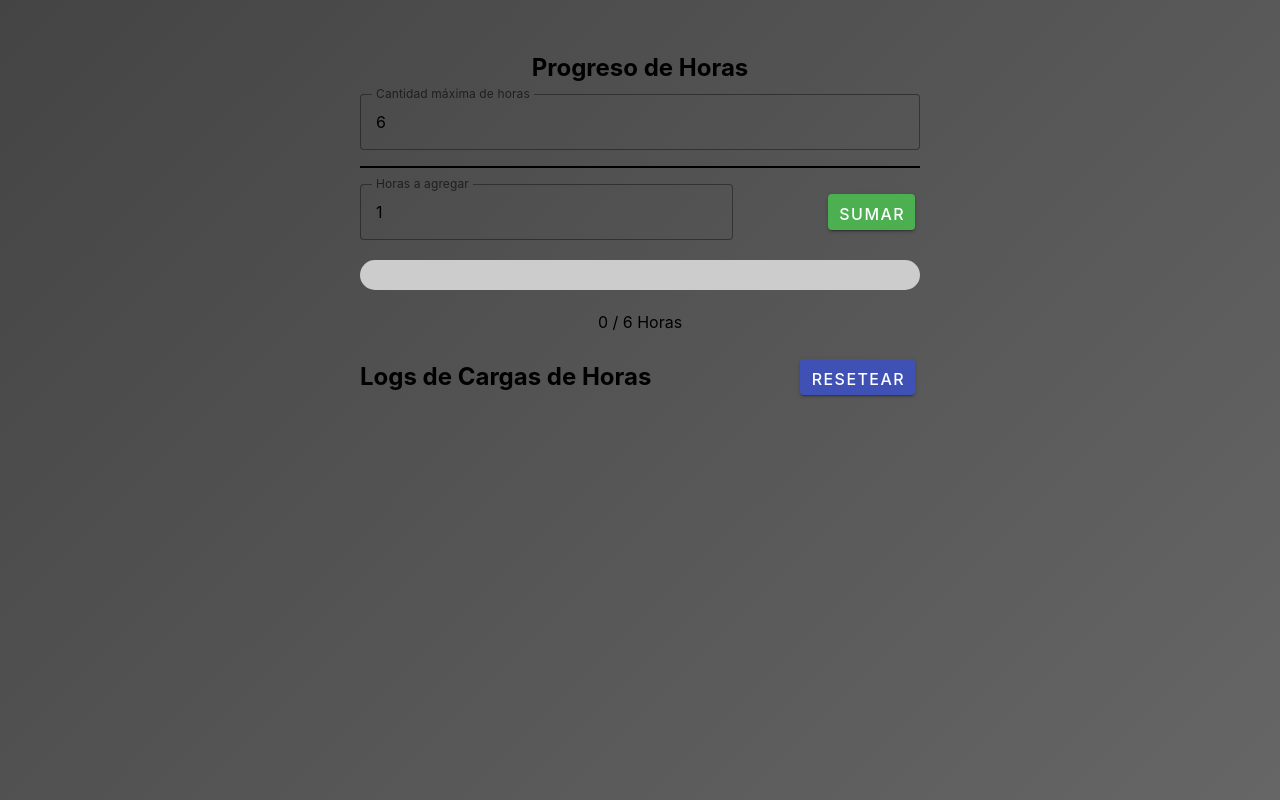
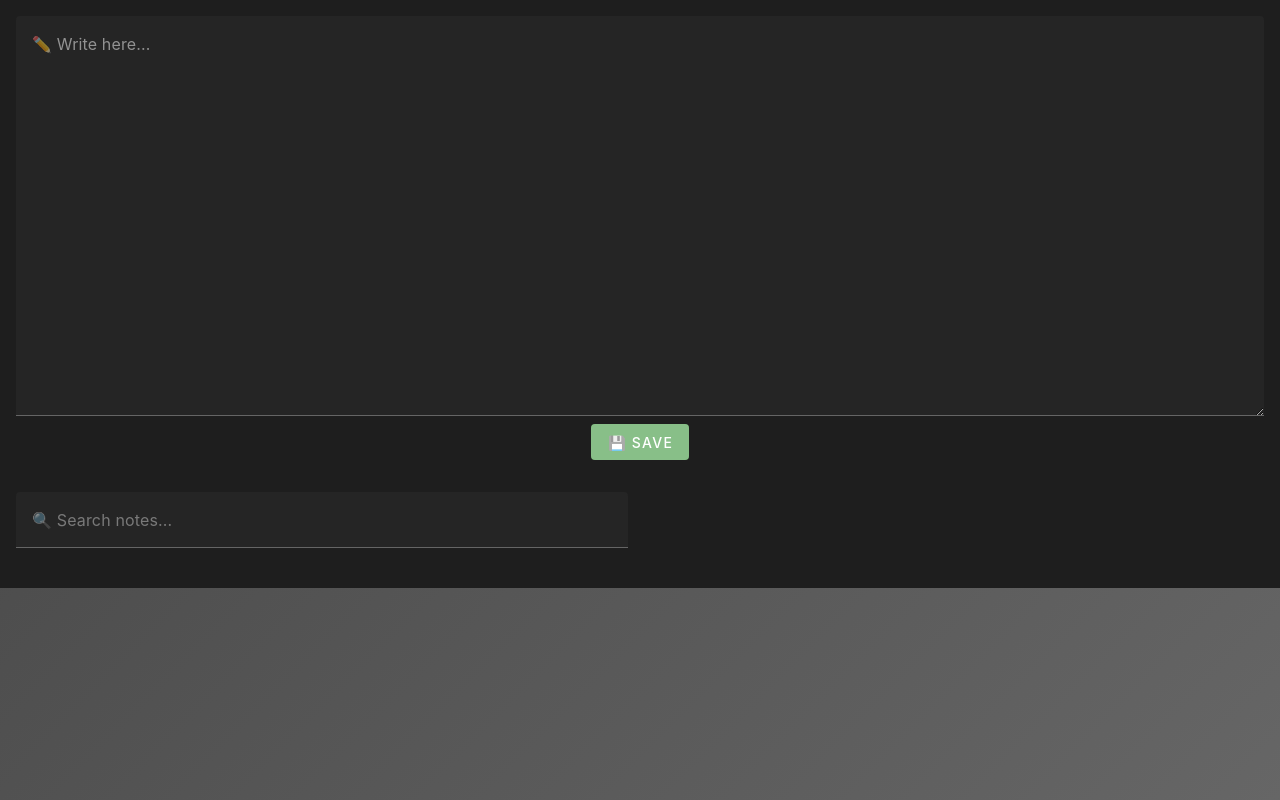
Before and after one commit to LucasJappert/online-notes, a Vue app: page / in a window 1280 px wide. Built offline with nearby package versions, Linux system fonts and the light colour scheme.

Commit message:
some improvements

```diff
--- a/index.html
+++ b/index.html
@@ -3,9 +3,9 @@
 
 <head>
   <meta charset="UTF-8" />
-  <link rel="icon" type="image/svg+xml" href="/vite.svg" />
+  <link rel="icon" type="image/svg+xml" href="/notepad.svg" />
   <meta name="viewport" content="width=device-width, initial-scale=1.0" />
-  <title>Progress app</title>
+  <title>My Notepad</title>
 </head>
 
 <body>
--- a/src/plugins/vuetify.ts
+++ b/src/plugins/vuetify.ts
@@ -1,10 +1,40 @@
 // src/plugins/vuetify.ts
-import { createVuetify } from "vuetify";
-
+import { createVuetify } from 'vuetify';
 import * as directives from 'vuetify/directives';
 import * as components from 'vuetify/components';
+
+const theme = {
+    themes: {
+        light: {
+            colors: {
+                primary: '#1976D2',
+                secondary: '#424242',
+                accent: '#82B1FF',
+                error: '#FF5252',
+                info: '#2196F3',
+                success: '#4CAF50',
+                warning: '#FFC107',
+            },
+        },
+        dark: {
+            colors: {
+                primary: '#228822',
+                secondary: '#424242',
+                accent: '#82B1FF',
+                error: '#FF5252',
+                info: '#2196F3',
+                success: '#4CAF50',
+                warning: '#FFC107',
+            },
+        },
+    },
+};
 
 export default createVuetify({
     components,
     directives,
+    theme: {
+        defaultTheme: 'dark', // Establecer el tema predeterminado
+        themes: theme.themes,
+    },
 });
--- a/src/router/index.ts
+++ b/src/router/index.ts
@@ -3,7 +3,7 @@ import { createRouter, createWebHistory } from 'vue-router';
 const routes: Array<any> = [
     {
         name: "Home",
-        path: "/",
+        path: "/home",
         component: () => import("../views/Home.vue"),
     },
     {
@@ -12,7 +12,7 @@ const routes: Array<any> = [
     },
     {
         name: "Notepad",
-        path: "/notes",
+        path: "/",
         component: () => import("../views/MyNotepad.vue"),
     }
 ];
--- a/src/styles/main.scss
+++ b/src/styles/main.scss
@@ -22,3 +22,33 @@ body {
 .v-input__details {
     display: none !important;
 }
+
+/* Estiliza la barra de scroll */
+::-webkit-scrollbar {
+    width: 8px;
+    /* Cambia el tamaño aquí para hacerla más fina */
+}
+
+/* Estiliza la parte de la barra (track) */
+::-webkit-scrollbar-track {
+    background: #333;
+    /* Color de fondo de la barra */
+}
+
+/* Estiliza el "pulgar" (la parte móvil) */
+::-webkit-scrollbar-thumb {
+    background-color: green;
+    /* Cambia el color aquí para hacerla verde */
+    border-radius: 10px;
+    /* Bordes redondeados */
+    border: 2px solid #333;
+    /* Espacio entre la barra y el track */
+}
+
+textarea {
+    color: #ffffff !important;
+    height: 50vh !important;
+}
+.v-btn.outlined {
+    border: 1px solid currentColor;
+}
--- a/src/views/MyNotepad.vue
+++ b/src/views/MyNotepad.vue
@@ -1,34 +1,34 @@
 <template>
-    <v-container class="dark-theme">
+    <v-container class="dark-theme" fluid>
         <v-row>
             <v-col cols="12">
-                <h1 class="title">📝 Current Note</h1>
-                <v-textarea v-model="currentNote" label="" outlined class="note-textarea" rows="30"
-                    @input="autoSaveCurrentNote" ref="currentTextarea"></v-textarea>
-                <v-btn @click="saveNote" color="success" class="save-btn">💾 SAVE NOTE</v-btn>
+                <v-textarea v-model="currentNote" placeholder="✏️ Write here..." outlined class="note-textarea"
+                    rows="30" @input="autoSaveCurrentNote" ref="currentTextarea"></v-textarea>
+                <v-btn :disabled="currentNote == ''" @click="saveNote" outlined color="primary" class="my-2">💾
+                    SAVE</v-btn>
             </v-col>
 
-            <v-col cols="12" class="mt-5">
-                <h2 class="subtitle">📋 Menú de Notas Guardadas</h2>
+            <v-col cols="6" class="">
                 <!-- Buscador de notas -->
-                <v-text-field v-model="searchQuery" label="Buscar notas..." outlined class="search-bar"></v-text-field>
-
-                <v-btn @click="toggleNotes" color="secondary" class="toggle-btn">
-                    {{ notesVisible ? '👀 Ocultar Notas' : '📂 Mostrar Notas' }}
-                </v-btn>
+                <v-text-field v-model="searchQuery" placeholder="🔍 Search notes..." cleareable />
+            </v-col>
+            <v-col cols="12" class="">
 
                 <div class="spacer"></div> <!-- Espacio debajo del botón de ocultar notas -->
 
-                <v-row v-if="notesVisible" class="notes-grid" style="max-height: 400px; overflow-y: auto;">
-                    <v-col v-for="(note, index) in sortedFilteredNotes" :key="index" cols="4" class="mb-3">
+                <v-row class="notes-grid" style="max-height: 400px; overflow-y: auto;">
+                    <v-col v-for="(note, index) in sortedFilteredNotes" :key="index" cols="4" class="mb-3"
+                        @click="openNoteModal(note, index)">
                         <v-card class="text-center note-card" outlined elevation="2">
                             <v-card-title class="note-title">{{ formatDate(note.date) }} - {{ note.title
                                 }}</v-card-title>
-                            <v-card-subtitle class="note-subtitle">{{ note.content.substring(0, 20)
+
+                            <v-card-subtitle class="note-subtitle">{{ note.content.substring(0, 200)
                                 }}...</v-card-subtitle>
                             <v-card-actions>
-                                <v-btn @click="openNoteModal(note, index)" text color="primary">📝 Editar</v-btn>
-                                <v-btn @click="confirmDelete(index)" text color="red">🗑️ Eliminar</v-btn>
+                                <v-btn @click.stop="confirmDelete(index)" outlined text color="red">🗑️
+                                    Delete</v-btn>
+                                <v-btn color="primary">📝 Show/Edit</v-btn>
                             </v-card-actions>
                         </v-card>
                     </v-col>
@@ -71,7 +71,6 @@ export default {
         return {
             currentNote: '',
             savedNotes: [],
-            notesVisible: true,
             isNoteModalOpen: false,
             isDeleteConfirmOpen: false,
             selectedDeleteIndex: null,
@@ -81,19 +80,13 @@ export default {
     },
     computed: {
         sortedFilteredNotes() {
-            // Filtrar por búsqueda y ordenar las notas por fecha (descendente)
             return this.savedNotes
                 .filter(
                     note =>
                         note.title.toLowerCase().includes(this.searchQuery.toLowerCase()) ||
                         note.content.toLowerCase().includes(this.searchQuery.toLowerCase())
                 )
-                .sort((a, b) => {
-                    // Convertimos las fechas de los strings a objetos Date para ordenarlas
-                    const dateA = new Date(a.date.split('/').reverse().join('/')); // Formato dd/mm/yyyy
-                    const dateB = new Date(b.date.split('/').reverse().join('/'));
-                    return dateB - dateA; // Orden descendente
-                });
+                .sort((a, b) => b.id - a.id); // Ordenar por ID en orden descendente
         }
     },
     mounted() {
@@ -104,14 +97,21 @@ export default {
         saveNote() {
             if (this.currentNote) {
                 const currentDate = this.getCurrentDate();
+
+                // Determina el próximo ID de la nota
+                const newId = this.savedNotes.length > 0 ? Math.max(...this.savedNotes.map(note => note.id)) + 1 : 1;
+
                 this.savedNotes.push({
-                    title: `Nota ${this.savedNotes.length + 1}`,
+                    id: newId, // ID autoincremental
+                    title: `Nota ${newId}`,
                     content: this.currentNote,
-                    date: currentDate,
+                    date: currentDate, // Mantener la fecha actual
                 });
+
                 this.currentNote = '';
                 this.saveToLocalStorage();
                 localStorage.removeItem('currentNote');
+
                 // Foco en el textarea después de guardar la nota
                 this.$nextTick(() => {
                     this.$refs.currentTextarea.focus();
@@ -136,9 +136,6 @@ export default {
         autoSaveCurrentNote() {
             localStorage.setItem('currentNote', this.currentNote);
         },
-        toggleNotes() {
-            this.notesVisible = !this.notesVisible;
-        },
         openNoteModal(note, index) {
             this.selectedNote = note;
             this.selectedDeleteIndex = index;
@@ -146,7 +143,7 @@ export default {
         },
         updateNote() {
             // Actualizar la nota seleccionada y guardar los cambios
-            this.$set(this.savedNotes, this.selectedDeleteIndex, this.selectedNote);
+            this.savedNotes[this.selectedDeleteIndex] = this.selectedNote;
             this.saveToLocalStorage();
             this.isNoteModalOpen = false;
         },
@@ -173,27 +170,16 @@ export default {
 };
 </script>
 
-<style scoped>
+<style scoped lang="scss">
 .dark-theme {
     background-color: #1e1e1e;
-    color: #ffffff;
+    color: #cccccc;
 }
 
 .title,
 .subtitle {
-    color: #ffffff;
+    color: #cccccc;
     text-align: center;
-}
-
-.note-textarea {
-    background-color: #2c2c2c !important;
-    color: #ffffff !important;
-    border-color: #555 !important;
-    height: 70vh !important;
-}
-
-.save-btn {
-    margin: 10px 0;
 }
 
 .toggle-btn {
@@ -213,12 +199,11 @@ export default {
     cursor: pointer;
     transition: transform 0.2s ease, box-shadow 0.2s ease;
     background-color: #333333;
-    color: #ffffff;
+    color: #aaaaaa;
 }
 
 .note-card:hover {
-    transform: translateY(-5px);
-    box-shadow: 0px 4px 20px rgba(0, 0, 0, 0.5);
+    box-shadow: 0px 0px 10px #ffffff;
 }
 
 .note-title {
@@ -228,10 +213,6 @@ export default {
 .note-subtitle {
     font-size: 14px;
     color: #aaaaaa;
-}
-
-.search-bar {
-    margin-bottom: 20px;
 }
 
 .v-dialog {
--- a/vite.config.ts
+++ b/vite.config.ts
@@ -17,4 +17,8 @@ export default defineConfig({
             "./src/**/*.vue",
         ],
     },
+    define: {
+        '__VUE_PROD_HYDRATION_MISMATCH_DETAILS__': true, // O puedes poner true si deseas más detalles en el error
+        // Agrega aquí otras feature flags si es necesario
+    },
 });
```
Also changed, not shown: public/notepad.svg (added).
